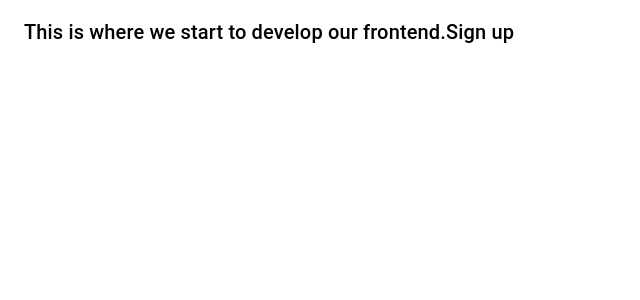
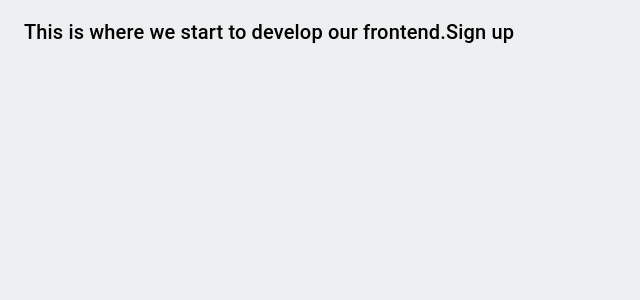
Before and after one commit to HouzezProject/houzez-app, a Next.js app: page / in a window 1280 px wide. Shown: the top 300 px of the page, without its empty margins (0-640 px from the left). Built offline with nearby package versions, Linux system fonts and the light colour scheme.

Commit message:
Hz-1 Bug-repair background color.

```diff
--- a/src/styles/globals.scss
+++ b/src/styles/globals.scss
@@ -4,6 +4,7 @@ html,
 body {
   padding: 0;
   margin: 0;
+  background-color: #edeff0;
   font-family: "Noto Sans", "Open Sans", -apple-system, BlinkMacSystemFont, Segoe UI, Roboto, Oxygen, Ubuntu, Cantarell, Fira Sans, Droid Sans, Helvetica Neue, sans-serif;
 }
 
```
